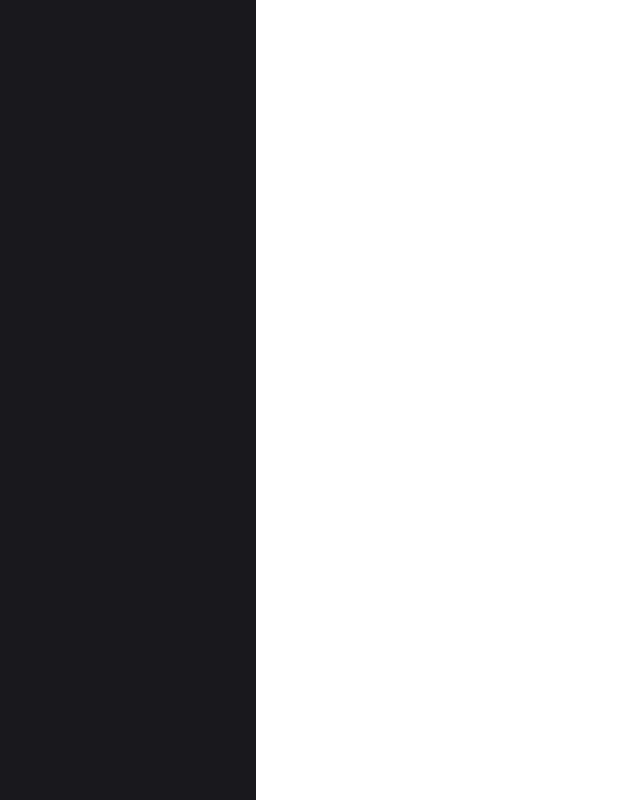
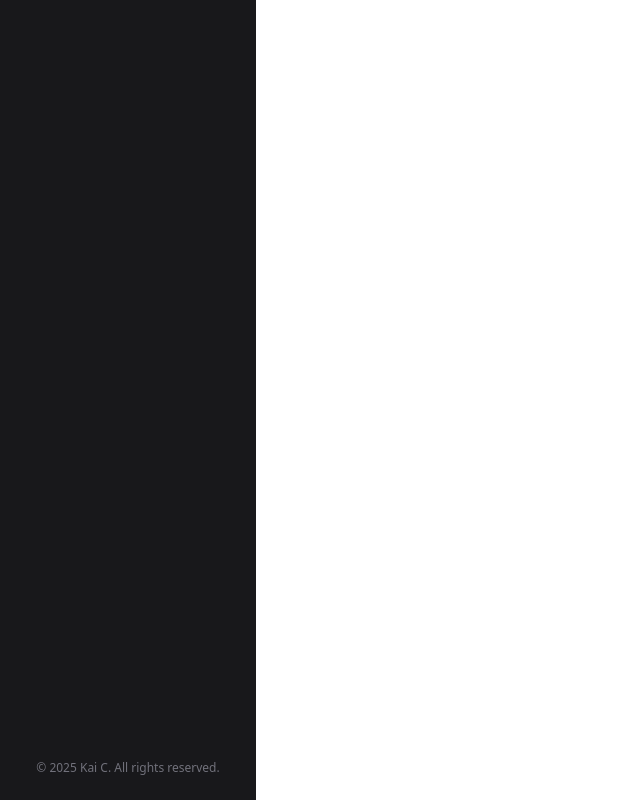
Before and after one commit to Kaialogen/Portfolio, a React (Vite) app: page / in a window 1280 px wide. Shown: the whole page, without its empty margins (0-640 px from the left). Built offline with nearby package versions, Linux system fonts and the light colour scheme.

Commit message:
Feat: Added copyright

```diff
--- /dev/null
+++ b/src/components/Navbar/Copyright.tsx
@@ -0,0 +1,8 @@
+// src/components/Navbar/Copyright.tsx
+const Copyright = () => (
+    <div className="text-center text-xs text-zinc-500 mt-2">
+      © {new Date().getFullYear()} Kai C. All rights reserved.
+    </div>
+  )
+
+  export default Copyright
--- a/src/components/Navbar/Navbar.tsx
+++ b/src/components/Navbar/Navbar.tsx
@@ -1,4 +1,5 @@
 import React from 'react'
+import Copyright from './Copyright'
 
 const Navbar: React.FC = () => {
     return (
@@ -6,6 +7,7 @@ const Navbar: React.FC = () => {
         <div>
         </div>
         <div>
+            <Copyright />
         </div>
       </nav>
     )
```
